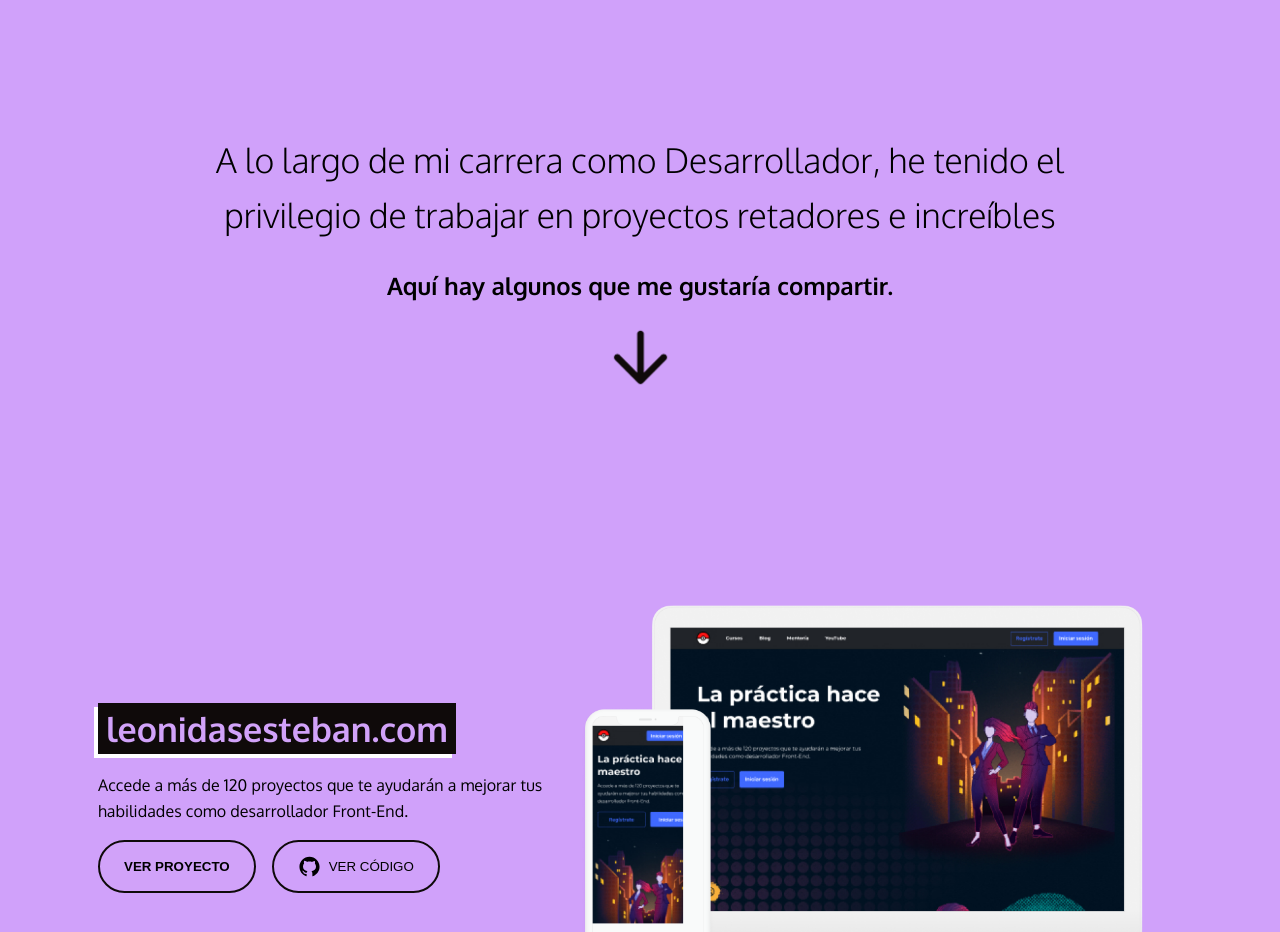
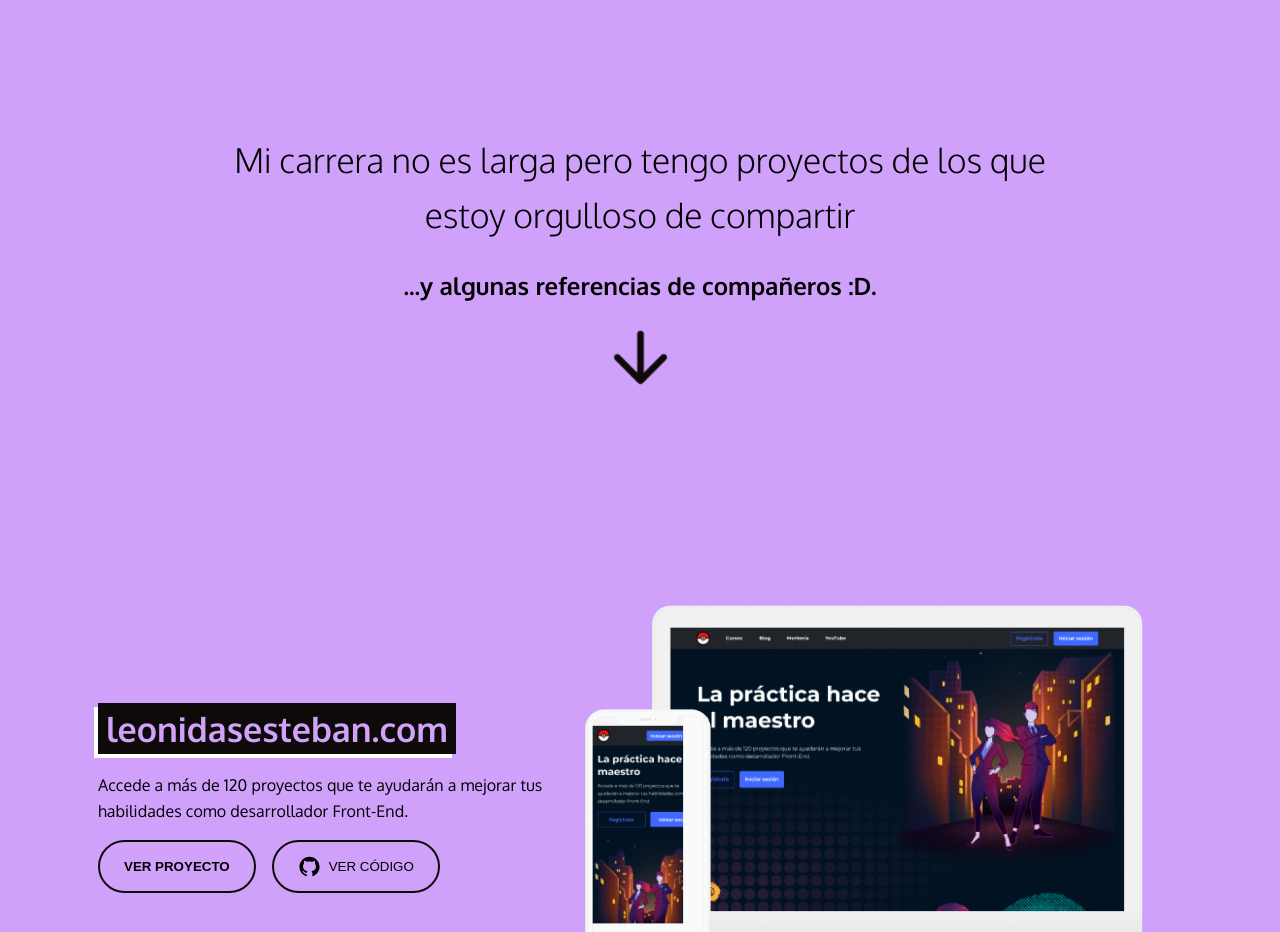
Before and after one commit to jhosmar26/portfolio, a React (Create React App) app: page / in a window 1280 px wide. Shown: the part 880-1812 px from the top of the page. Built offline with nearby package versions, Linux system fonts and the light colour scheme.

Commit message:
Edit Title and comment

```diff
--- a/public/index.html
+++ b/public/index.html
@@ -26,7 +26,7 @@
     -->
     <link rel="icon" href="./pp.png">
 
-    <title>React App</title>
+    <title>Pp's page</title>
   </head>
   <body>
     <noscript>You need to enable JavaScript to run this app.</noscript>
--- a/src/sections/Comment/Comment.js
+++ b/src/sections/Comment/Comment.js
@@ -5,8 +5,8 @@ import arrow from "./../../stylesheet/arrow-down.png"
 export const Comment = () => {
   return (
     <section className={style.Comment}>
-      <p className={`comment-text ${style.commentText}`}>A lo largo de mi carrera como Desarrollador, he tenido el privilegio de trabajar en proyectos retadores e increíbles</p>
-      <p className="headline5">Aquí hay algunos que me gustaría compartir.</p>
+      <p className={`comment-text ${style.commentText}`}>Mi carrera no es larga pero tengo proyectos de los que estoy orgulloso de compartir</p>
+      <p className="headline5">...y algunas referencias de compañeros :D.</p>
       <img className={style.arrow} src={arrow} alt="arrow_icon" />
     </section>
   )
```
